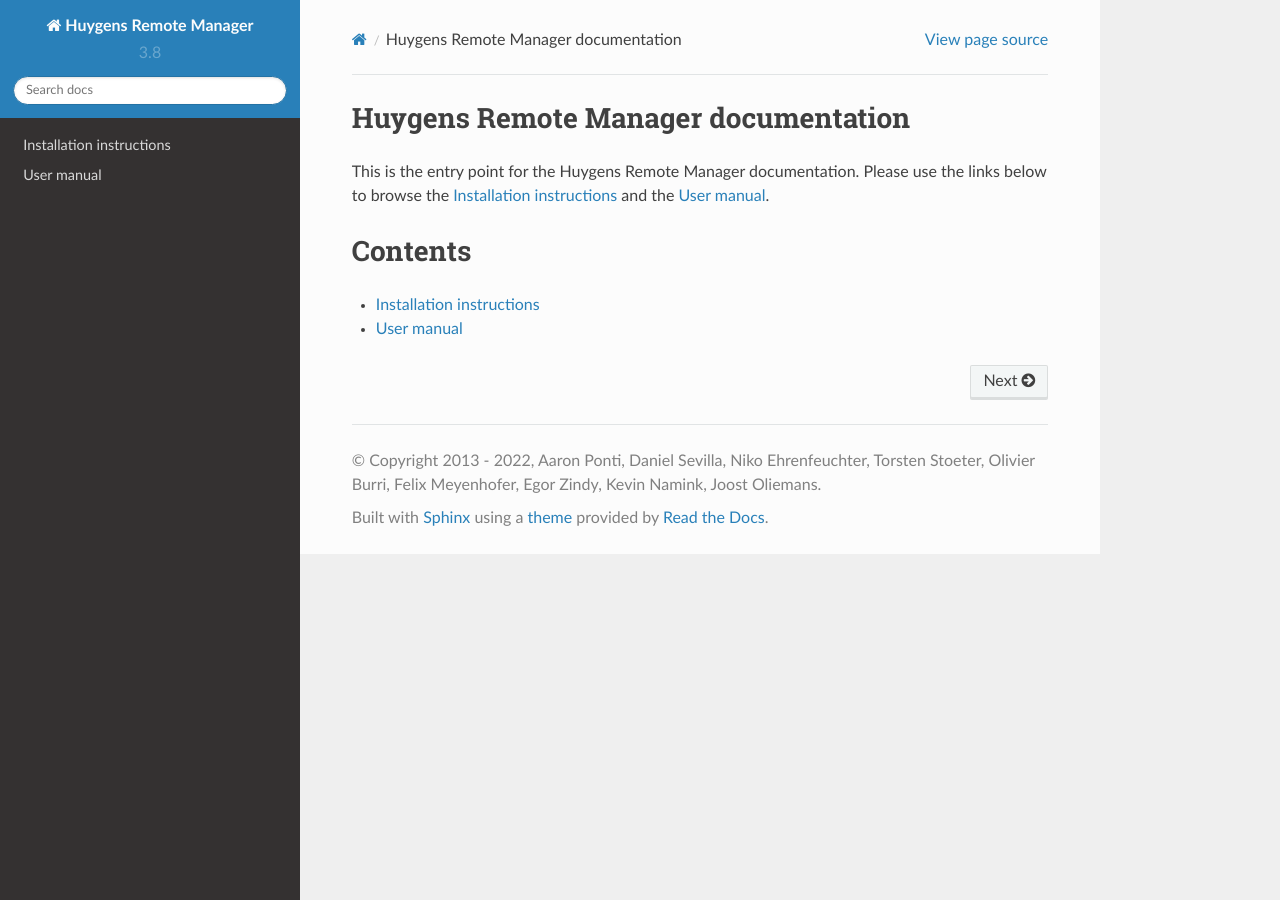
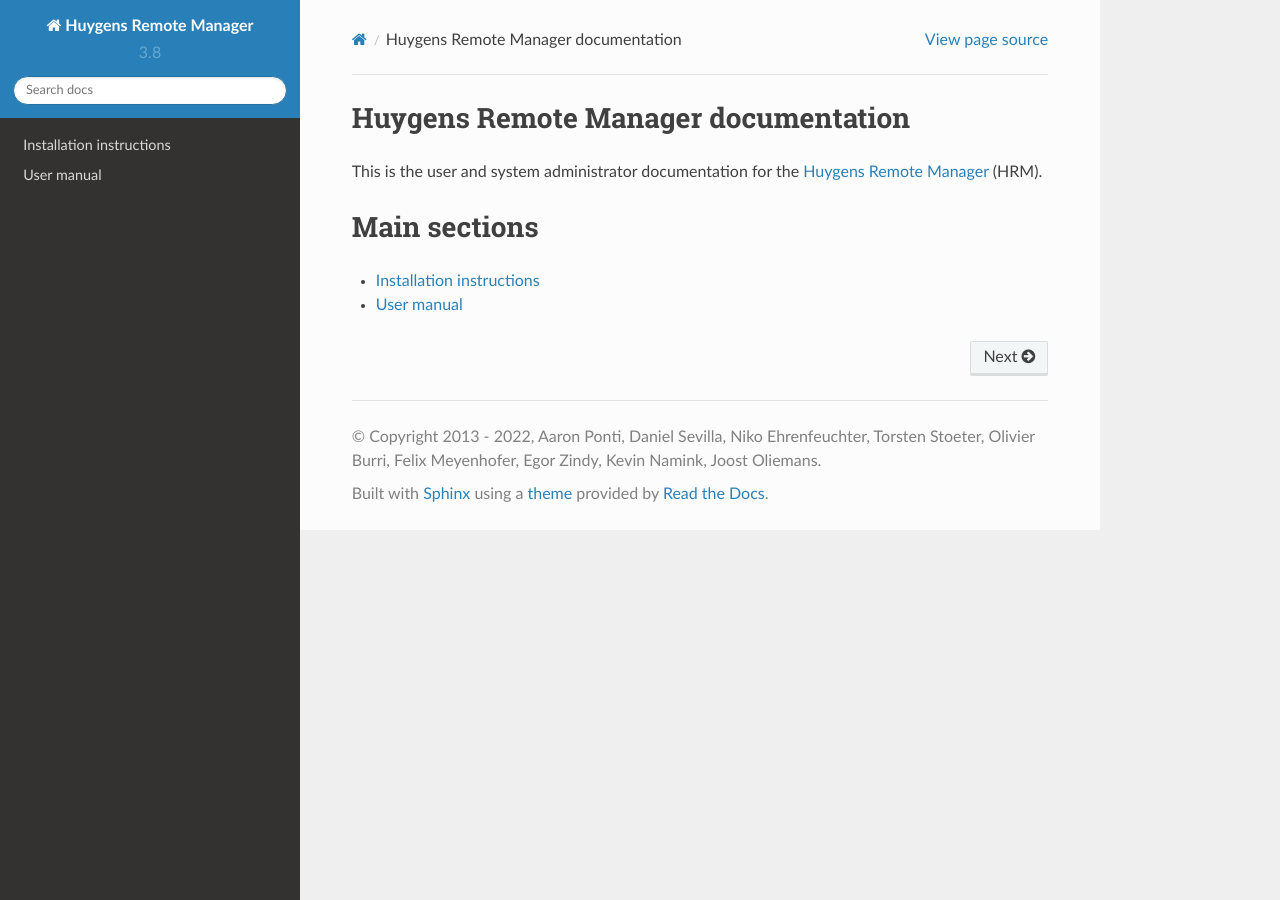
Before and after one commit to aarpon/hrm_docs, a Sphinx documentation site: the page built from docs/index.rst, in a window 1280 px wide. Built offline with Sphinx 7.4.7 and the Read the Docs theme 2.0.0, drawn with Linux system fonts in a browser that asks for light colours.

Commit message:
Modify landing page
remove redundancies

```diff
--- a/docs/index.rst
+++ b/docs/index.rst
@@ -1,10 +1,10 @@
 Huygens Remote Manager documentation
 ====================================
 
-This is the entry point for the Huygens Remote Manager documentation. Please use the links below to browse the :ref:`installation_instructions` and the :ref:`user_manual`.
+This is the user and system administrator documentation for the `Huygens Remote Manager <https://www.huygens-rm.org/>`_ (HRM).
 
-Contents
-========
+Main sections
+=============
 
 .. toctree::
    :maxdepth: 1
```
